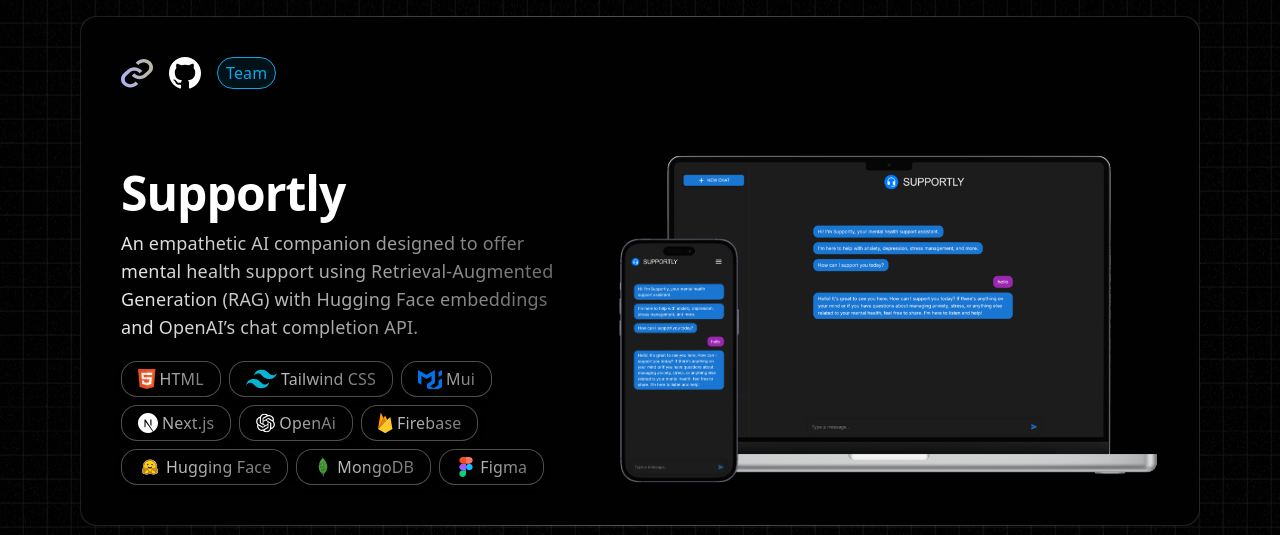
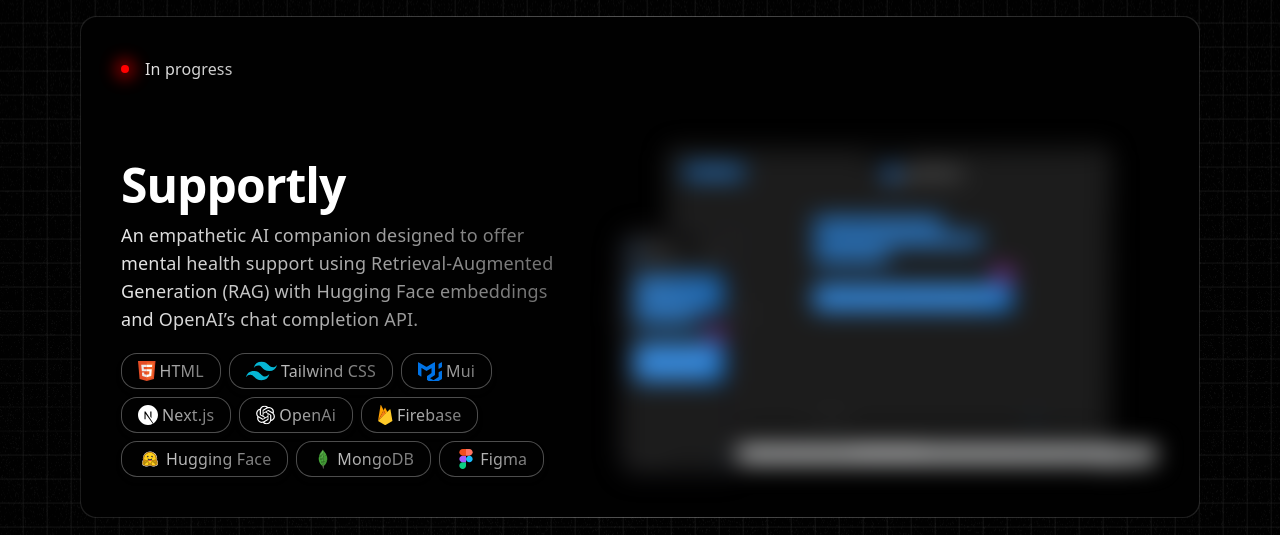
Before and after one commit to VriaA/portfolio, a React (Vite) app: page / in a window 1280 px wide. Shown: the part 2760-3295 px from the top of the page. Built offline with nearby package versions, Linux system fonts and the light colour scheme; a web font is replaced by a local one.

Commit message:
blur incomplete projects

```diff
--- a/src/components/Project/Project.tsx
+++ b/src/components/Project/Project.tsx
@@ -26,7 +26,9 @@ export default function Project({
             className="flex flex-col items-center lg:w-[calc(50%-20px)] xl:w-full bg-metallic-gradient p-[1px] rounded-2xl overflow-hidden">
             <div className="flex flex-col xl:flex-row gap-10 items-center xl:items-end xl:justify-between w-full h-full bg-black rounded-2xl px-5 md:px-10 py-10">
                 <img
-                    className="order-0 xl:order-2 w-[300px] lg:w-[540px] h-fit"
+                    className={`${
+                        !isCompleted ? "blur-md" : ""
+                    } order-0 xl:order-2 w-[300px] lg:w-[540px] h-fit`}
                     src={imageSrc}
                     alt={`Oyelola Victoria's ${name} Project`}
                 />
--- a/src/data/projects.tsx
+++ b/src/data/projects.tsx
@@ -71,7 +71,7 @@ export const projects: Array<ProjectData> = [
             github: "https://github.com/VriaA/Supportly",
             website: "https://supportly.vercel.app",
         },
-        isCompleted: true,
+        isCompleted: false,
         isTeam: true,
     },
     {
```
